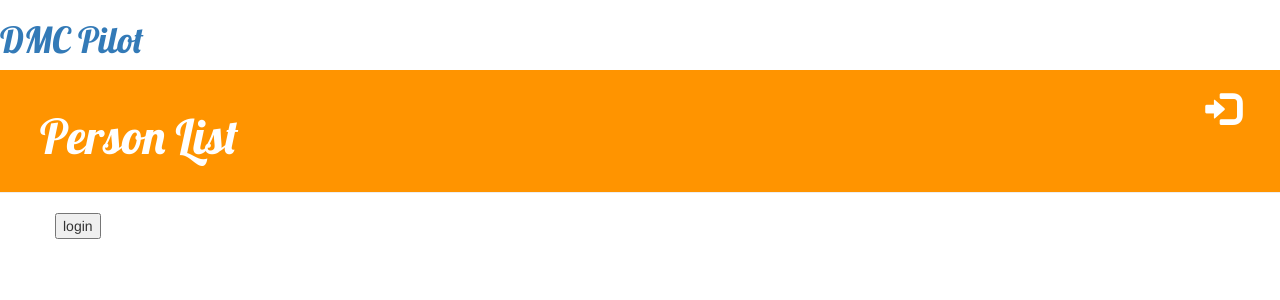
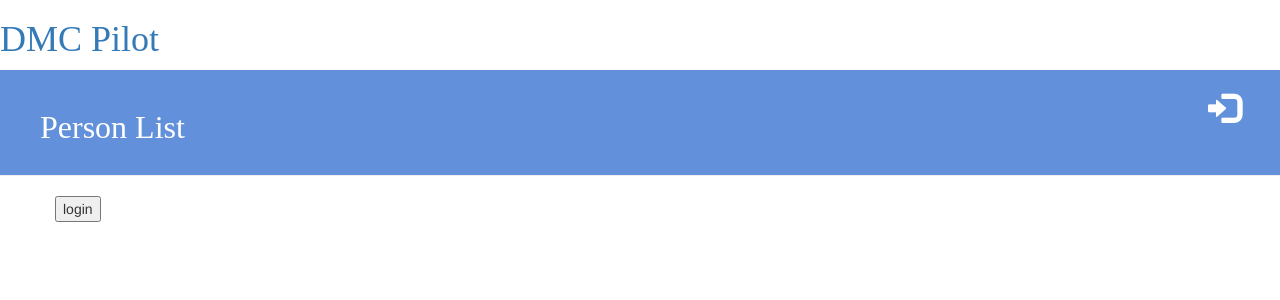
Before and after one commit to mxmoss/mysite, a Django app: page / in a window 1280 px wide. Shown: the top 300 px of the page. Run offline with Django 3.2, Linux system fonts and the light colour scheme; some libraries are stand-ins or nearby versions.

Commit message:
slightly updated the styling

```diff
--- a/myapp/static/css/myapp.css
+++ b/myapp/static/css/myapp.css
@@ -1,12 +1,12 @@
 .page-header {
-    background-color: #ff9400;
+    background-color: #6290db;
     margin-top: 0;
     padding: 20px 20px 20px 40px;
 }
 
 .page-header h1, .page-header h1 a, .page-header h1 a:visited, .page-header h1 a:active {
     color: #ffffff;
-    font-size: 36pt;
+    font-size: 24pt;
     text-decoration: none;
 }
 
@@ -15,7 +15,7 @@
 }
 
 h1, h2, h3, h4 {
-    font-family: 'Lobster', cursive;
+    font-family: 'OpenSans-Light';
 }
 
 .date {
@@ -33,7 +33,7 @@ h1, h2, h3, h4 {
 .top-menu, .top-menu:hover, .top-menu:visited {
     color: #ffffff;
     float: right;
-    font-size: 26pt;
+    font-size: 24pt;
     margin-right: 20px;
 }
 
```
